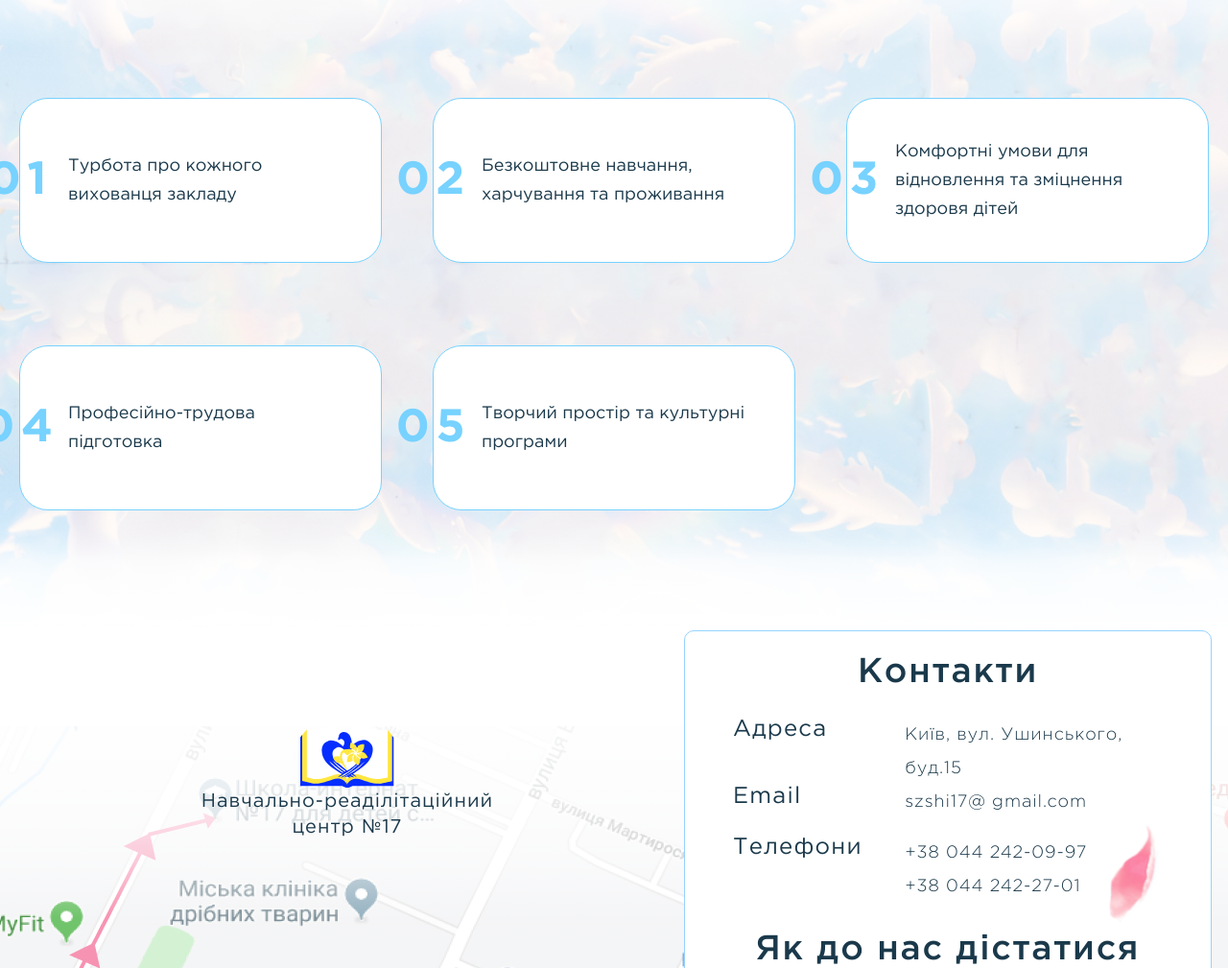
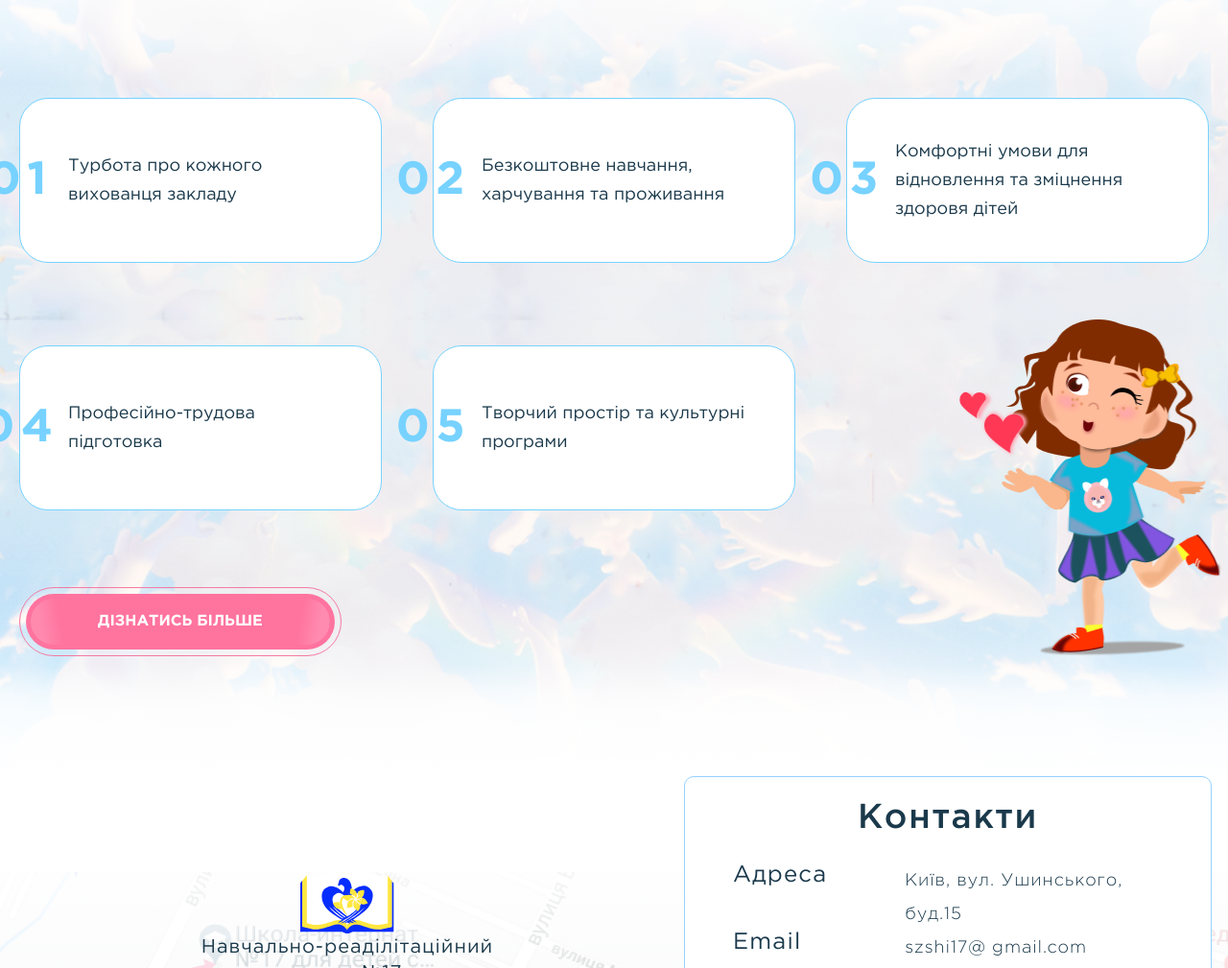
Before and after one commit to tfetisova/click-to-school, a website: page src/index.html in a window 1280 px wide. Shown: the part 943-1952 px from the top of the page at 96% size. Drawn offline with nearby package versions, Linux system fonts and the light colour scheme; files that its build step writes are made by us from their sources; files whose address does not match are found by name.

Commit message:
short about finished

```diff
--- a/src/index.html
+++ b/src/index.html
@@ -37,6 +37,12 @@
             <li>Професійно-трудова підготовка</li>
             <li>Творчий простір та культурні програми</li>
         </ol>
+        <div class="short-about__section-img"></div>
+        <a href="#" class="main-btn__cont">
+            <div class="main-btn__bg">
+                <div class="main-btn__inner-text">ДІЗНАТИСЬ БІЛЬШЕ<div class="main-btn__inner"></div></div>
+            </div>
+        </a>
 
 
     </div>
--- a/src/scss/sections/_short-about.scss
+++ b/src/scss/sections/_short-about.scss
@@ -15,6 +15,17 @@
   & .section-title{
     margin-bottom: 105px;
   }
+  &__section-img{
+    background-image: url("../img/short-about-img.png");
+    background-size: cover;
+    background-repeat: no-repeat;
+    width: 274.65px;
+    height: 351.09px;
+    position: absolute;
+    z-index: 2;
+    bottom: 0;
+    right: 0;
+  }
   &__item-wrap{
     list-style-type: none;
     counter-reset: num;
@@ -23,6 +34,7 @@
     grid-template-rows: 1fr 1fr;
     grid-column-gap: 53px;
     grid-row-gap: 86px;
+    margin-bottom: 80px;
     &>li{
       background: #FFFFFF;
       border: 0.5px solid #77D2FF;
```
Also changed, not shown: build/css/style.css, build/img/short-about-img.png (added), build/index.html, src/img/short-about-img.png (added).
